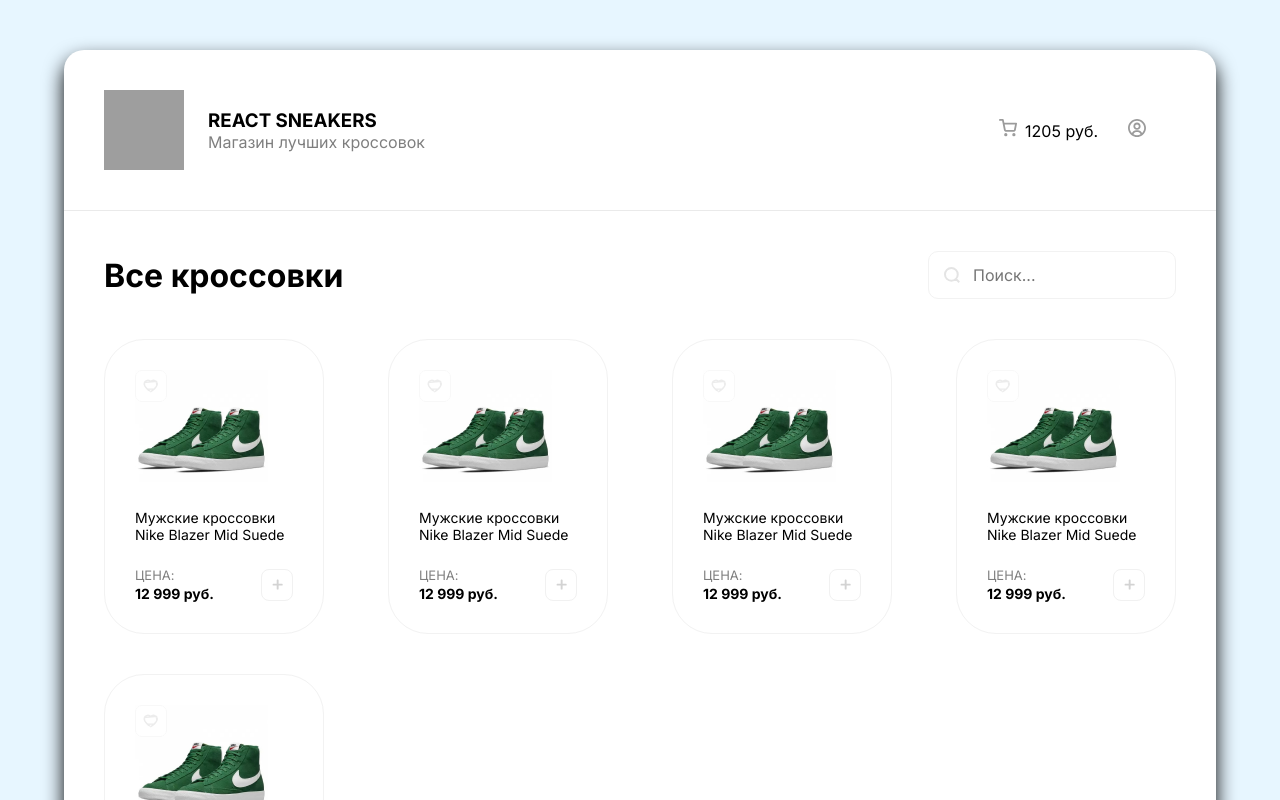
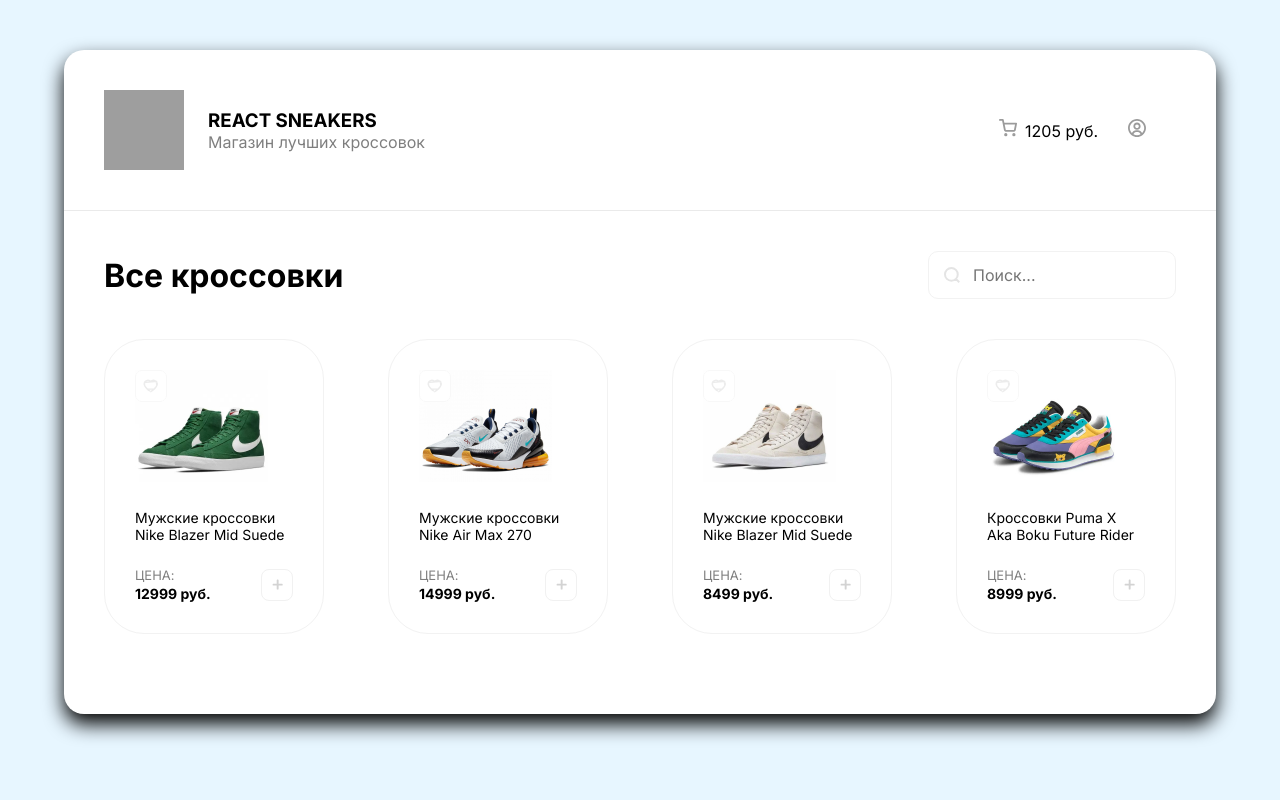
Before and after one commit to MrRahmat/react-sneakers, a React (Create React App) app: page / in a window 1280 px wide. Shown: the top 800 px of the page. Built offline with nearby package versions, Linux system fonts and the light colour scheme; grey boxes are pictures that could not be loaded.

Commit message:
Вывод Card с помощью массива

```diff
--- a/src/App.jsx
+++ b/src/App.jsx
@@ -2,10 +2,33 @@
 import Header from './components/Header';
 import Cart from './components/Cart';
 
+const arr = [
+  {
+    title: 'Мужские кроссовки Nike Blazer Mid Suede',
+    price: 12999,
+    imgUrl: '/img/sneakers/1.jpg'
+  },
+  {
+    title: 'Мужские кроссовки Nike Air Max 270',
+    price: 14999,
+    imgUrl: '/img/sneakers/2.jpg'
+  },
+  {
+    title: 'Мужские кроссовки Nike Blazer Mid Suede',
+    price: 8499,
+    imgUrl: '/img/sneakers/3.jpg'
+  },
+  {
+    title: 'Кроссовки Puma X Aka Boku Future Rider',
+    price: 8999,
+    imgUrl: '/img/sneakers/4.jpg'
+  }
+];
+
 function App() {
   return (
     <div className="wrapper">
-      <Cart/>
+      <Cart arr/>
 
       <Header/>
       <div className="content">
@@ -18,11 +41,13 @@
         </div>
 
         <div className="sneakers">
-          <Card/>
-          <Card/>
-          <Card/>
-          <Card/>
-          <Card/>
+          {arr.map((obj) => (
+            <Card
+            title={obj.title}
+            price={obj.price}
+            imgUrl={obj.imgUrl}
+            />
+          ))}
         </div>
       </div>
     </div>
--- a/src/components/Card.jsx
+++ b/src/components/Card.jsx
@@ -1,17 +1,17 @@
 import React from "react";
 
-function Card(params) {
+function Card(props) {
     return(
         <div className="card">
             <div className="cardFavourite">
               <img src="/img/heart-unliked.svg" alt="Unlike"/>
             </div>
-            <img width={133} height={112} src="/img/sneakers/1.jpg" alt="Sneakers"/>
-            <h5>Мужские кроссовки Nike Blazer Mid Suede</h5>
+            <img width={133} height={112} src={props.imgUrl} alt="Sneakers"/>
+            <h5>{props.title}</h5>
             <div className="cardBottom">
               <div className="cardCost">
                 <p>Цена:</p>
-                <b>12 999 руб.</b>
+                <b>{props.price} руб.</b>
               </div>
               <button className="cardBtn">
                 <img width={11} height={11} src="/img/plus.svg" alt="+"/>
```
